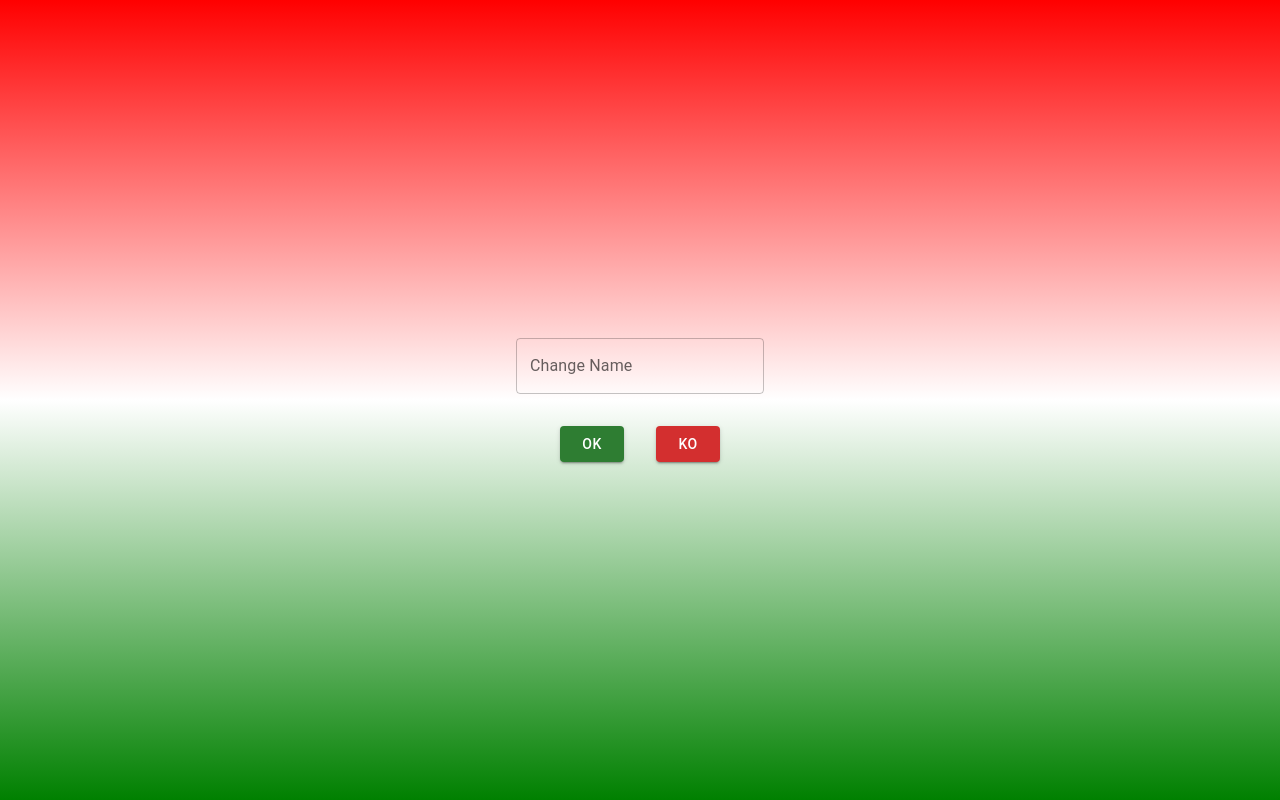
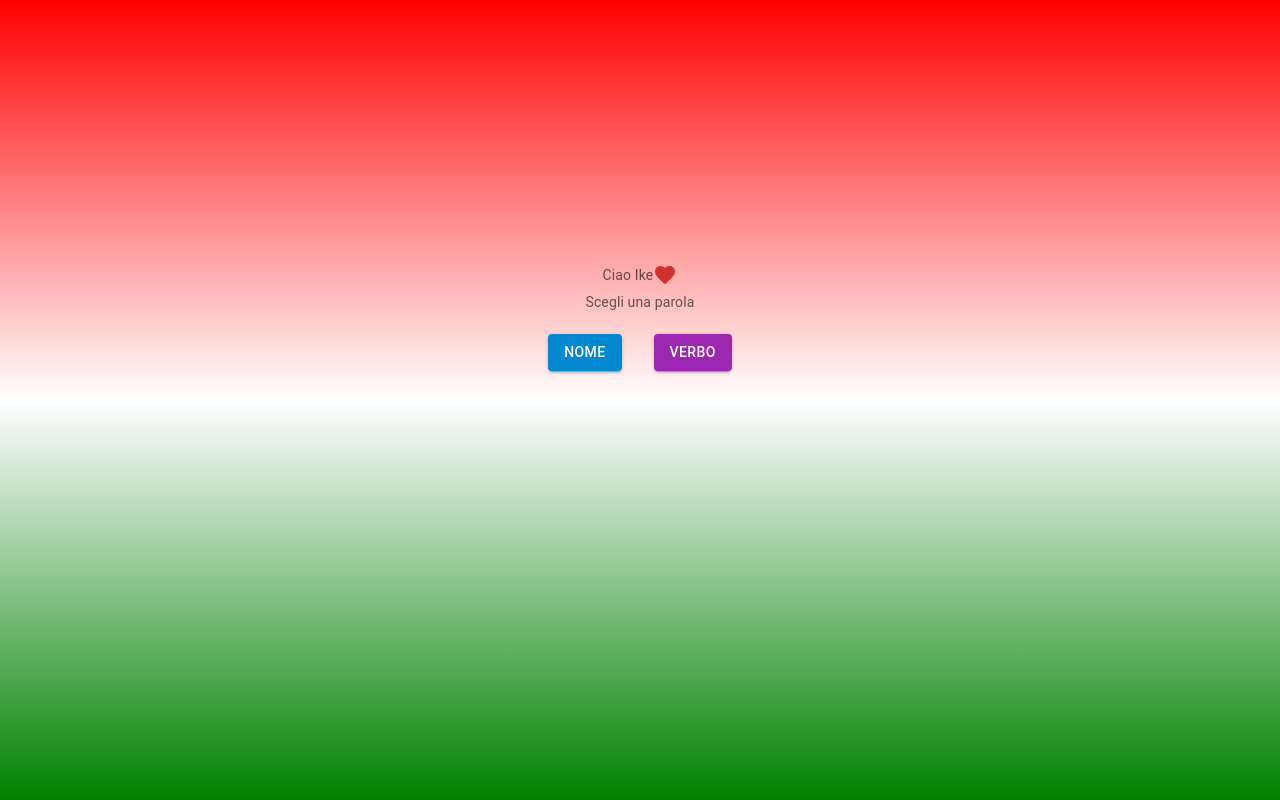
Before and after one commit to darkchesca/1-parola-al-giorno, a React (Create React App) app: page /settings in a window 1280 px wide. Built offline with nearby package versions, Linux system fonts and the light colour scheme.

Commit message:
comment routes

```diff
--- a/package.json
+++ b/package.json
@@ -10,6 +10,7 @@
     "@testing-library/jest-dom": "^5.16.4",
     "@testing-library/react": "^13.3.0",
     "@testing-library/user-event": "^13.5.0",
+    "gh-pages": "^4.0.0",
     "react": "^18.1.0",
     "react-dom": "^18.1.0",
     "react-router-dom": "^6.3.0",
@@ -20,7 +21,9 @@
     "start": "react-scripts start",
     "build": "react-scripts build",
     "test": "react-scripts test",
-    "eject": "react-scripts eject"
+    "eject": "react-scripts eject",
+    "predeploy": "npm run build",
+    "deploy": "gh-pages -d build"
   },
   "eslintConfig": {
     "extends": [
--- a/src/App.js
+++ b/src/App.js
@@ -10,14 +10,15 @@ import Settings from "./views/settings";
 function App() {
 
   return (
-    <div className="App">
-        <Routes>
+      <div className="App">
+          <Words />
+          {/* <Routes>
             <Route path="*" element={<Navigate to="/" />} />
             <Route path="/history" element={<History />} />
             <Route path="/" element={<Words />} />
             <Route path="/settings" element={<Settings />} />
-        </Routes>
-    </div>
+        </Routes> */}
+      </div>
   );
 }
 
--- a/src/index.js
+++ b/src/index.js
@@ -12,10 +12,10 @@ import Navigation from "./components/navigation";
 const root = ReactDOM.createRoot(document.getElementById('root'));
 root.render(
   <React.StrictMode>
-      <Router>
+      {/*<Router>*/}
           <App/>
           {/*<Navigation />*/}
-      </Router>
+      {/*</Router>*/}
   </React.StrictMode>
 );
 
```
Also changed, not shown: src/views/settings.js (+11 -11 lines).
